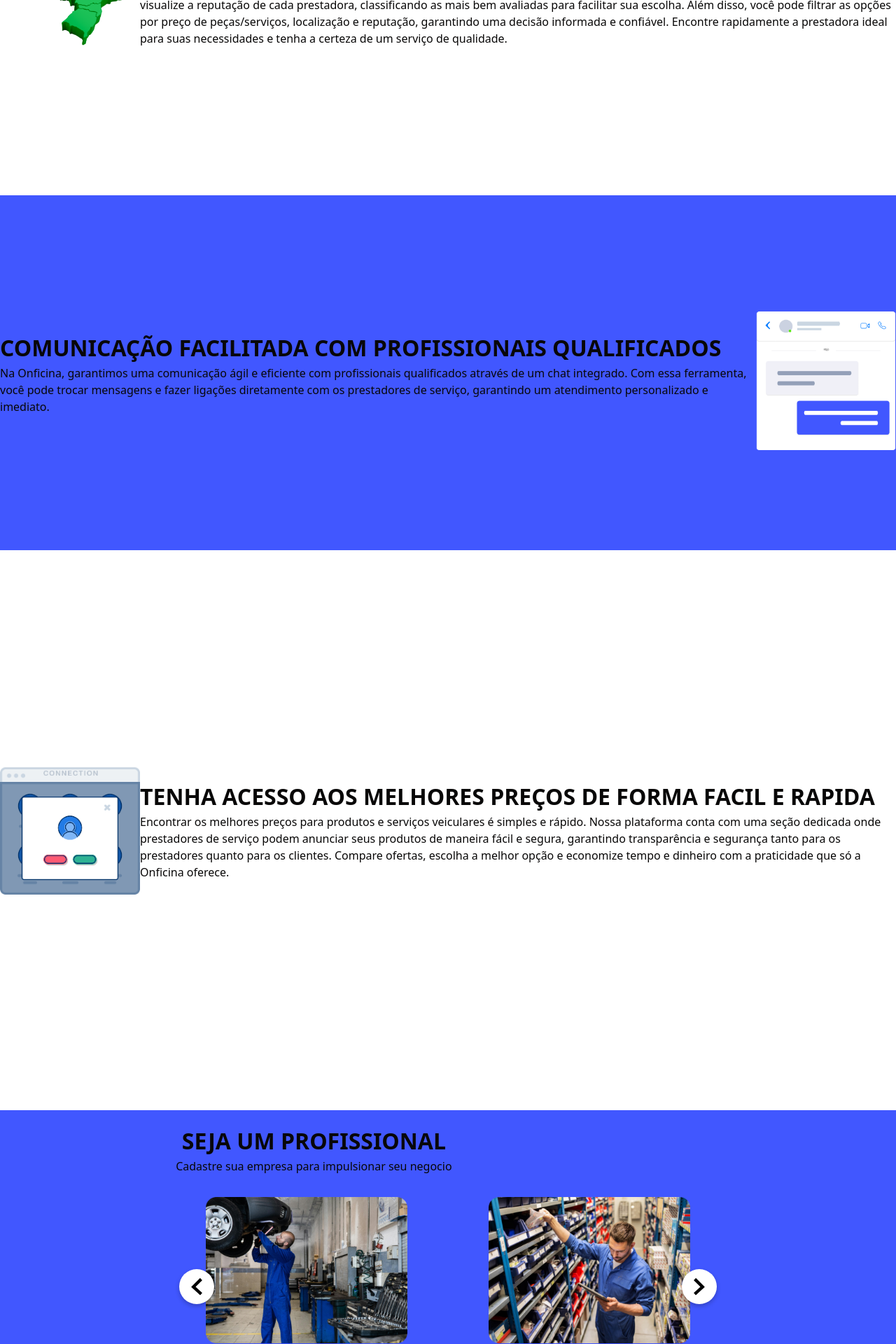
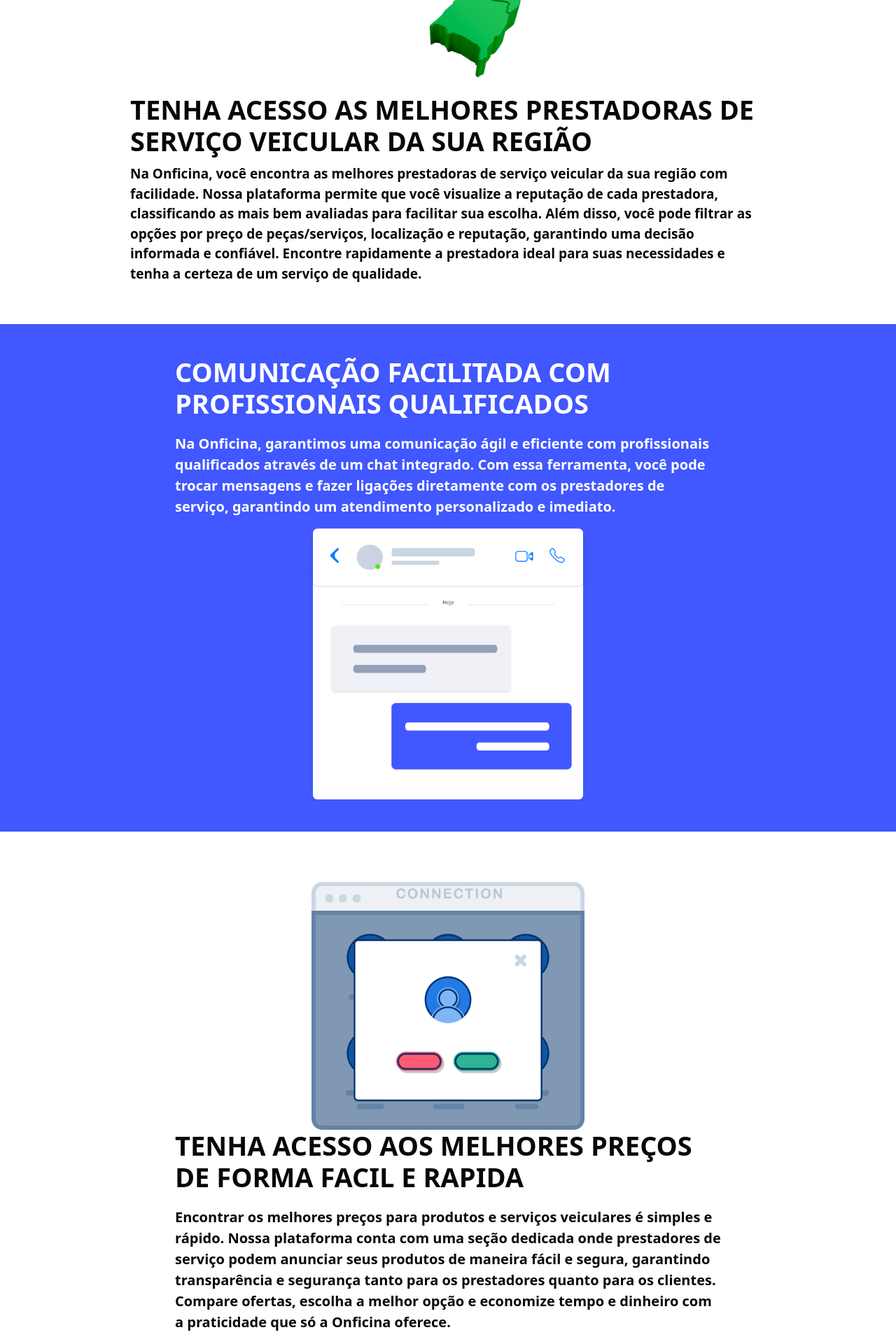
Before and after one commit to Raf1d3/Onficina, a PHP site: page / in a window 1280 px wide. Shown: the part 1640-3560 px from the top of the page at 70% size. Run offline with PHP 8.4, Linux system fonts and the light colour scheme.

Commit message:
Ajustes nos conteudos, resposividade e correção de erros.

```diff
--- a/index.html
+++ b/index.html
@@ -1,27 +1,29 @@
 <!DOCTYPE html>
 <html lang="pt-br">
+
 <head>
     <meta charset="UTF-8">
-        <meta name="description"content="Orçamento para manutenções e compras de peças para veículos de forma rápida e segura!">
+    <meta name="description"
+        content="Orçamento para manutenções e compras de peças para veículos de forma rápida e segura!">
     <meta name="viewport" content="width=device-width, initial-scale=1.0">
     <link rel="stylesheet" href="https://cdn.jsdelivr.net/npm/@mdi/font@7.4.47/css/materialdesignicons.min.css">
     <link rel="stylesheet" href="style.css">
     <title>OnFicina</title>
 </head>
+
 <body>
     <header class="header-container">
-            <nav class="nav-bar">
+        <nav class="nav-bar container">
             <div class="nav-itens">
                 <div class="nav-logo">
                     <div class="img-desktop">
-                            <img class="property-logo"
-                                src="assets/img/icon_Onficina.png" lang="en" alt="Salesforce Logo">
+                        <img class="property-logo" src="assets/img/icon_Onficina.png" lang="en" alt="Salesforce Logo">
                     </div>
                     <span class="title-logo">ONFICINA</span>
                 </div>
 
 
-                    <ul class="nav-links"  role="menubar">
+                <ul class="nav-links" role="menubar">
                     <li class="dropdown" role="menu">
                         <a class="nav-links-title" href="#" onclick="menuShow()"> Produtos
                             <div class="icon">
@@ -37,7 +39,7 @@
 
                             </ul>
                             <ul class="dropdown-right">
-                                    <li><a class="nav-item-first"role="menuitem"  href="#">teste</a></li>
+                                <li><a class="nav-item-first" role="menuitem" href="#">teste</a></li>
                             </ul>
                         </div>
 
@@ -58,8 +60,8 @@
                 <button onclick="menuShow()" type="button">
                     <div class="logo">
                         <div class="img-mobile">
-                                <img class="property-logo-mobile"
-                                    src="assets/img/icon_Onficina.png" lang="en" alt="Salesforce Logo">
+                            <img class="property-logo-mobile" src="assets/img/icon_Onficina.png" lang="en"
+                                alt="Salesforce Logo">
                         </div>
                         <span class="title-logo-mobile">ONFICINA</span>
                     </div>
@@ -67,6 +69,7 @@
                 </button>
             </div>
         </nav>
+
 
 
         <div class="mobile-menu">
@@ -113,7 +116,8 @@
             </div>
             <img src="/Onficina/assets/img/Bloco 1/tl.webp" alt="">
         </section>
-        <div class="main-section-secundary">
+        <section class="main-section-secundary">
+            <div class="content-secundary">
                 <div id="text-secundary">
                     <h1>CONHEÇA NOSSOS SERVIÇOS</h1>
                     <p>Com a Onficina, você tem acesso a uma vasta gama de produtos, peças e serviços veiculares de forma
@@ -124,16 +128,18 @@
                     <i id="left"> <img src="/Onficina/assets/img/Carousel/arrow-left.svg" alt=""></i>
                     <ul class="cards">
                         <li class="card">
-                        <div class="img"><img src="assets/img/Bloco 2/img-Peças.png" alt="img" draggable="false"></div>
+                            <div class="img"><img src="assets/img/Bloco 2/img-Peças.png" alt="img" draggable="false">
+                            </div>
                             <p>Faça compra de produtos e peças para veículos de forma rápida e segura!</p>
                         </li>
                         <li class="card">
-                        <div class="img" id="notification"><img src="assets/img/Bloco 2/img-notificacoes.png" alt="img"
-                                draggable="false"></div>
+                            <div class="img" id="notification"><img src="assets/img/Bloco 2/img-notificacoes.png"
+                                    alt="img" draggable="false"></div>
                             <p>Receba notificações e saiba quando realizar manutenções peventivas.</p>
                         </li>
                         <li class="card">
-                        <div class="img"><img src="assets/img/Bloco 2/img-profissional.png" alt="img" draggable="false">
+                            <div class="img"><img src="assets/img/Bloco 2/img-profissional.png" alt="img"
+                                    draggable="false">
                             </div>
                             <p>Faça seu orçamento com nossos profissionais e agende sua manutenção online.</p>
                         </li>
@@ -141,33 +147,45 @@
                     <i id="right"><img src="/Onficina/assets/img/Carousel/arrow-right.svg" alt=""></i>
                 </div>
             </div>
-        <div class="main-section-third">
+        </section>
+        <section class="main-section-third">
+            <div class="content-third container">
                 <img src="/Onficina/assets/img/Bloco 3/img-brasil.png" alt="">
-            <div>
+                <div id="text-third">
                     <h1>TENHA ACESSO AS MELHORES PRESTADORAS DE SERVIÇO VEICULAR DA SUA REGIÃO</h1>
-                <p>Na Onficina, você encontra as melhores prestadoras de serviço veicular da sua região com facilidade.
-                    Nossa plataforma permite que você visualize a reputação de cada prestadora, classificando as mais
+                    <p>Na Onficina, você encontra as melhores prestadoras de serviço veicular da sua região com
+                        facilidade.
+                        Nossa plataforma permite que você visualize a reputação de cada prestadora, classificando as
+                        mais
                         bem
                         avaliadas para facilitar sua escolha. Além disso, você pode filtrar as opções por preço de
                         peças/serviços, localização e reputação, garantindo uma decisão informada e confiável. Encontre
-                    rapidamente a prestadora ideal para suas necessidades e tenha a certeza de um serviço de qualidade.
+                        rapidamente a prestadora ideal para suas necessidades e tenha a certeza de um serviço de
+                        qualidade.
                     </p>
                 </div>
             </div>
-        <div class="main-section-fourth">
-            <div>
+        </section>
+        <section class="main-section-fourth">
+            <div class="content-fourth container">
+                <div id="text-fourth">
                     <h1>COMUNICAÇÃO FACILITADA COM PROFISSIONAIS QUALIFICADOS</h1>
-                <p>Na Onficina, garantimos uma comunicação ágil e eficiente com profissionais qualificados através de um
-                    chat integrado. Com essa ferramenta, você pode trocar mensagens e fazer ligações diretamente com os
+                    <p>Na Onficina, garantimos uma comunicação ágil e eficiente com profissionais qualificados através
+                        de um
+                        chat integrado. Com essa ferramenta, você pode trocar mensagens e fazer ligações diretamente com
+                        os
                         prestadores de serviço, garantindo um atendimento personalizado e imediato.</p>
                 </div>
                 <img src="/Onficina/assets/img/Bloco 4/img-chat.png" alt="">
             </div>
-        <div class="main-section-fifth">
+        </section>
+        <section class="main-section-fifth">
+            <div class="content-fifth container">
                 <img src="/Onficina/assets/img/Bloco 5/img-connections.png" alt="">
-            <div>
+                <div id="text-fifth">
                     <h1>TENHA ACESSO AOS MELHORES PREÇOS DE FORMA FACIL E RAPIDA</h1>
-                <p>Encontrar os melhores preços para produtos e serviços veiculares é simples e rápido. Nossa plataforma
+                    <p>Encontrar os melhores preços para produtos e serviços veiculares é simples e rápido. Nossa
+                        plataforma
                         conta com uma seção dedicada onde prestadores de serviço podem anunciar seus produtos de maneira
                         fácil e
                         segura, garantindo transparência e segurança tanto para os prestadores quanto para os clientes.
@@ -176,12 +194,13 @@
                         oferece.</p>
                 </div>
             </div>
-        <div class="main-section-sixth">
+        </section>
+        <section class="main-section-sixth">
             <div id="text-sixth">
                 <h1>SEJA UM PROFISSIONAL</h1>
                 <p>Cadastre sua empresa para impulsionar seu negocio</p>
             </div>
-            <section class="main-sixth">
+            <div class="content-sixth container">
                 <div class="carousel-2">
                     <i id="left"> <img src="/Onficina/assets/img/Carousel/arrow-left.svg" alt=""></i>
                     <ul class="cards">
@@ -229,21 +248,25 @@
                     <i id="right"><img src="/Onficina/assets/img/Carousel/arrow-right.svg" alt=""></i>
                 </div>
                 <img src="/Onficina/assets/img/Bloco 6/img-profissional-2.png" id="img-profissional-2" alt="">
+            </div>
         </section>
-        </div>
-        <div class="main-section-seventh">
+        <section class="main-section-seventh">
+            <div class="content-seventh container">
                 <h1>JUNTE-SE AOS NOSSOS CLIENTES</h1>
                 <img src="/Onficina/assets/img/Bloco 7/img-marcas.png" alt="">
             </div>
-        <div class="main-section-eighth">
-            <div>
-                <h1>DISPONIVEL EM TODAS AS PLATAFORMAS</h1>
+        </section>
+        <section class="main-section-eighth">
+            <div class="content-eighth container">
+                <div id="text-eighth">
+                    <h1>DISPONIVEL EM<br> TODAS AS PLATAFORMAS</h1>
                     <p>Sua oficina na palma da sua mão</p>
-                <img src="/Onficina/assets/img/Bloco 8/img-googleplay.png" alt="">
-                <img src="/Onficina/assets/img/Bloco 8/img-appstore.png" alt="">
+                    <a href="#"><img src="/Onficina/assets/img/Bloco 8/img-googleplay.png" alt=""></a>
+                    <a href="#"><img src="/Onficina/assets/img/Bloco 8/img-appstore.png" alt=""></a>
                 </div>
                 <img src="/Onficina/assets/img/Bloco 8/img-dispositivos.png" alt="">
             </div>
+        </section>
         <!--
         <div class="main-section-salesblazers"></div>
         <div class="main-section-keep"></div>
@@ -252,6 +275,7 @@
         -->
 
     </main>
+
     <footer>
     </footer>
 
--- a/style.css
+++ b/style.css
@@ -323,13 +322,11 @@ a:hover, .dropdown-menu a:hover {
     padding: 24px 24px 32px 24px;
 }
 
-.div-button .login-button
-{
+.div-button .login-button {
     width: 100%;
 }
 
 main {
-    height: 1000px;
     background-color: rgb(255, 255, 255);
 }
 
@@ -539,7 +539,7 @@ main {
 
 .main-section-fourth {
     background-color: #4157FF;
-    height: 507.2px;
+    height: 725.2px;
 }
 
 .main-section-fifth {
@@ -743,76 +766,181 @@ footer {
     gap: 10px;
 }
 
-#notification{
+#notification {
     margin-bottom: 75px
 }
 
-.cards .card p{
-width: 360px;
+.cards .card p {
+    width: 360px;
 }
 
 
 /*Bloco 3*/
 
-.main-section-third{
-display: flex;
-align-items: center;
+.main-section-third {
+    display: flex;
+    align-items: center;
+    width: 100%;
+    justify-content: center
+}
+
+.content-third {
+    display: flex;
+    align-items: center;
+    gap: 150px;
+}
+
+#text-third {
+    max-width: 908px;
+}
+
+#text-third h1 {
+    line-height: 60px;
+    font-size: 48.5px;
+    font-weight: 700;
+}
+
+#text-third p {
+    width: 650px;
+    margin-top: 30px;
+    font-size: 19px;
+    font-weight: 600;
+}
+
+.content-third img {
+    max-width: 580px;
+    width: 50%;
 }
 
 
-.main-section-third img{
-    width: 200px;
-    }
-
 /*Bloco 4*/
 
-.main-section-fourth{
+.main-section-fourth {
     display: flex;
     align-items: center;
-    }
+    width: 100%;
+    justify-content: center
+}
+
+.main-section-fourth * {
+    color: #ffffff;
+}
+
+.content-fourth {
+    display: flex;
+    align-items: center;
+    gap: 150px;
+}
 
 
-.main-section-fourth img{
-        width: 200px;
+#text-fourth {
+    max-width: 780px;
+
 }
+
+#text-fourth h1 {
+    line-height: 60px;
+    font-size: 48.5px;
+    font-weight: 700;
+}
+
+#text-fourth p {
+    margin-top: 30px;
+    font-size: 20px;
+    font-weight: 600;
+}
+
+.content-fourth img {
+    max-width: 580px;
+    width: 50%;
+}
+
 
 /*Bloco 5*/
 
-.main-section-fifth{
+.main-section-fifth {
     display: flex;
     align-items: center;
-    }
+    justify-content: center
+}
 
 
-.main-section-fifth img{
-        width: 200px;
+.main-section-fifth img {
+    width: 200px;
 }
+
+.content-fifth {
+    display: flex;
+    align-items: center;
+    gap: 200px;
+}
+
+
+#text-fifth {
+    max-width: 780px;
+
+}
+
+#text-fifth h1 {
+    line-height: 60px;
+    font-size: 45.5px;
+    font-weight: 700;
+}
+
+#text-fifth p {
+    margin-top: 20px;
+    font-size: 20px;
+    font-weight: 600;
+}
+
+.content-fifth img {
+    max-width: 580px;
+    width: 50%;
+}
+
+
 
 /*Bloco 6*/
 
-.main-section-sixth{
+.main-section-sixth {
     display: flex;
+    flex-direction: column;
+    width: 100%;
+    align-items: center;
+}
+
+
+.content-sixth{
+    display: flex;
+    align-items: center;
+    justify-content: center;
+    gap: 120px;
+    width: 100%;
+    height: 100%;
+}
+
+#img-profissional-2 {
+    max-width: 358px;
+}
+
+
+#text-sixth {
+    margin: 20px 0 0 0;
+    display: flex;
+    align-items: start;
+    width: 1200px;
+    max-width: 1900px;
     flex-direction: column;
 }
 
-.main-sixth{
-display: flex;
-justify-content: center;
-align-items: center;
-width: 100%;
-gap: 120px;
-height: 100%;
+#text-sixth h1{
+    font-size: 40.5px;
+    font-weight: 700;
+    line-height: 55px;
 }
 
-#img-profissional-2{
-    max-width: 368px;
-}
-
-#text-sixth{
-color: #ffffff;
-margin: 1.5% 0% 0% 15.5%;
-width: 500px;
-text-align: center;
+#text-sixth * {
+    color: #ffffff;
 }
 
 /*Carrossel 2 - Bloco 6*/
@@ -896,69 +1025,232 @@ text-align: center;
 
 
 
-
-
 /*Bloco 7*/
 
-
-.main-section-seventh{
+.main-section-seventh {
     display: flex;
     align-items: center;
     flex-direction: column;
-    }
+    width: 100%;
+    justify-content: center;
+}
 
 
-.main-section-seventh img{
-        width: 100%;
+
+.content-seventh {
+    background-color: #F3F5F8;
+    border-radius: 10px;
+    padding: 35px 55px;
+}
+
+.content-seventh h1 {
+    margin-bottom: 80px;
+    font-size: 39.5px;
+    font-weight: 700;
+}
+
+.content-seventh img {
+    max-width: 1080px;
+    width: 100%;
 }
 
 
 
 /*Bloco 8*/
 
-.main-section-eighth{
+.main-section-eighth {
     display: flex;
     align-items: center;
-    }
+    width: 100%;
+    justify-content: center;
+}
+
+.main-section-eighth * {
+    color: #ffffff;
+}
 
 
-.main-section-eighth img{
-        width: 20%;
+.main-section-eighth img {
+    width: 20%;
 }
 
 
 
+.content-eighth {
+    display: flex;
+    align-items: center;
+    gap: 150px;
+}
+
+
+#text-eighth{
+    max-width: 780px;
+}
+
+#text-eighth h1 {
+    line-height: 60px;
+    font-size: 40.5px;
+    font-weight: 700;
+}
+
+#text-eighth p {
+    margin-top: 10px;
+    font-size: 20px;
+    font-weight: 600;
+}
+
+
+#text-eighth img {
+    margin: 25px 90px 0px 0px;
+    max-width: 150px;
+    width: 30%;
+}
+
+
+
+.content-eighth img {
+    max-width: 580px;
+    width: 50%;
+}
+
+
+
+
+/*Delimitador de tamanho maximo de todos os blocos*/
+
+.container {
+    max-width: 1900px;
+}
+
+
 @media screen and (max-width: 900px) {
+
+    /*Bloco 2 - Carrossel*/
     .carousel .cards {
         grid-auto-columns: calc((100% / 2) - 9px);
     }
 
+    /*Bloco 6*/
+    .main-section-sixth {
+        align-items: center;
+        height: 600px;
+    }
+
+    #text-sixth {
+        margin: 1.5% 0% 0% 0%;
+        width: auto;
+    }
+
+    #img-profissional-2 {
+        display: none;
+    }
+
+
+    /*Bloco 6 - Carrossel*/
     .carousel-2 .cards {
         grid-auto-columns: calc((100% / 1) - 9px);
     }
 
-    .main-section-sixth{
+
+    /*Bloco 8*/
+    #text-eighth{
+        display: flex;
+        flex-direction: column;
         align-items: center;
-        height: 600px;
-    }
-    #text-sixth{
-        margin: 1.5% 0% 0% 0%;
-        width: auto;
-    }
-
-    #img-profissional-2{
-       display: none;
-    }
-
+        text-align: center;
+     }
 
 }
 
 @media screen and (max-width: 1500px) {
-    #text-secundary{
+
+    /*Bloco 2*/
+    #text-secundary {
         margin: 0px 50px 20px;
     }
 
-    .cards .card p{
+    #text-secundary{
+        width: auto;
+    }
+
+
+    /*Bloco 3*/
+    .content-third {
+        gap: 0px;
+        flex-direction: column;
+    }
+
+    #text-third h1 {
+        font-size: 38px;
+        line-height: 45px
+    }
+
+    #text-third p {
+        margin-top: 10px;
+        width: auto;
+    }
+
+    .main-section-third {
+        height: 800px;
+        align-items: flex-start;
+    }
+
+
+
+    /*Bloco 4*/
+
+    .content-fourth {
+        gap: 0px;
+        flex-direction: column;
+    }
+
+    #text-fourth h1 {
+        font-size: 38px;
+        line-height: 45px
+    }
+
+    #text-fourth p {
+        margin: 20px 0 15px;
+    }
+
+
+
+    /*Bloco 5*/
+
+    .content-fifth {
+        gap: 0px;
+        flex-direction: column;
+    }
+
+    #text-fifth h1 {
+        font-size: 38px;
+        line-height: 45px
+    }
+
+    #text-fifth p {
+        margin: 20px 0 15px;
+    }
+
+
+    /*Bloco 6*/
+
+
+    #text-sixth{
+        width: auto;
+    }
+
+
+    .content-sixth{
+        gap: 10px;
+        flex-direction: column;
+    }
+
+    #img-profissional-2 {
+        width: 10%;
+    }
+
+    /*Carrossel - Bloco 6*/
+    .cards .card p {
         width: 200px;
     }
 
@@ -978,35 +1270,55 @@ text-align: center;
         right: -0px;
     }
 
-
-    .carousel .card img{
+    .carousel .card img {
         width: 80%;
     }
 
-    .carousel-2 .card img{
+    .carousel-2 .card img {
         width: 90%;
     }
 
-    .carousel-2{
+    .carousel-2 {
         max-width: 60%;
     }
 
     .carousel-2 .cards .card {
-    height: 285px;
+        height: 285px;
     }
 
-    .main-sixth{
-        gap: 10px;
-        flex-direction: column;
+    /*Bloco 8*/
+
+    .content-eighth {
+        display: flex;
+        align-items: center;
+        flex-direction: column-reverse;
+        gap: 0px;
     }
 
-    #img-profissional-2{
-        width: 10%;
+    #text-eighth img {
+        margin: 0px;
+        min-width: 150px;
     }
+
+
 
 }
 
 @media screen and (max-width: 600px) {
+
+
+    /*Bloco 2*/
+
+    .main-section-secundary {
+        min-height: 800px;
+    }
+
+    #text-secundary {
+        margin: 0px 0px 10px;
+    }
+
+    /*Carrossel - Bloco 2*/
+
     .carousel .cards {
         grid-auto-columns: 100%;
     }
```
Also changed, not shown: other parts of style.css (+71 -32 lines), assets/img/Bloco 4/img-chat.png. Lines whose indentation alone changed are shown as unchanged.
